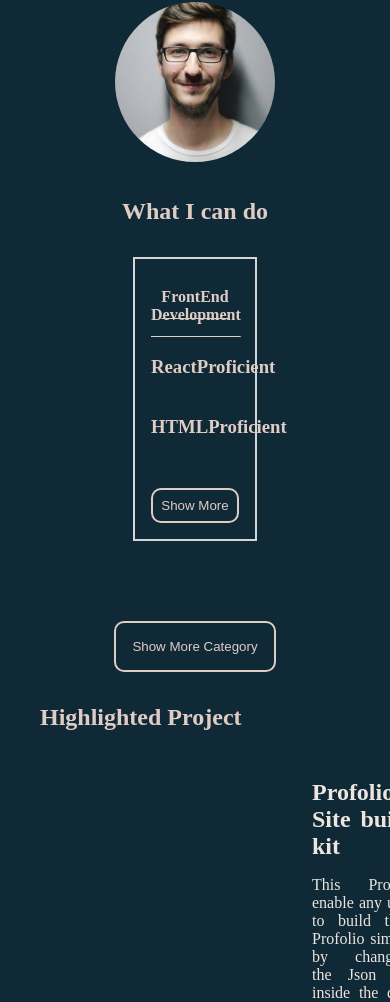
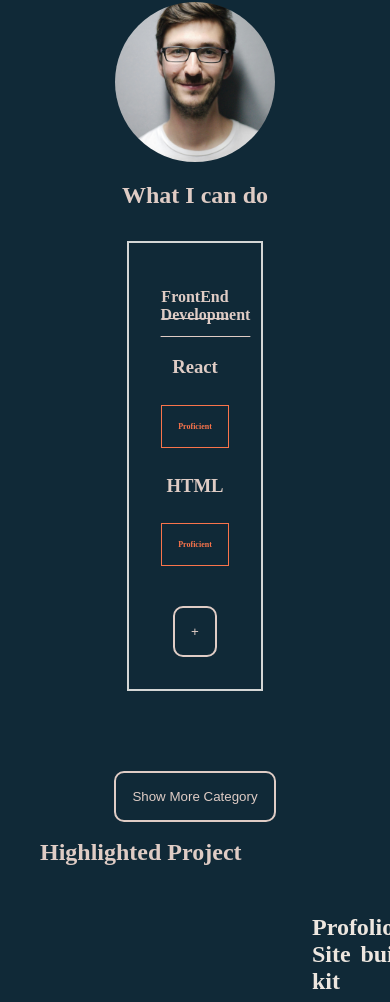
Before and after one commit to AngusTso/AngusTso.github.io, a React (Vite) app in the folder AngusTsoProfolio/: page / in a window 390 px wide. Shown: the part 763-1765 px from the top of the page. Built offline with nearby package versions, Linux system fonts and the light colour scheme.

Commit message:
Change mobile styling for skillcard

```diff
--- a/AngusTsoProfolio/src/component/SkillCard.jsx
+++ b/AngusTsoProfolio/src/component/SkillCard.jsx
@@ -13,7 +13,7 @@ const SkillCard = ({ skillCategory, skills = [] }) => {
             <li key={skill.title} className={styles.skillList}>
               <h3>{skill.title}</h3>
               <img src={skill.logo} />
-              <h3>{skill.skillLevel}</h3>
+              <h3 className={styles.skillLevel}>{skill.skillLevel}</h3>
             </li>
           );
         })}
@@ -24,7 +24,10 @@ const SkillCard = ({ skillCategory, skills = [] }) => {
             setOpenDetail((prev) => !prev);
           }}
         >
-          {openDetail ? "Show Less" : "Show More"}
+          <span className={styles.desktopLabel}>
+            {openDetail ? "Show Less" : "Show More"}
+          </span>
+          <span className={styles.mobileLabel}>{openDetail ? "-" : "+"}</span>
         </button>
       )}
     </div>
--- a/AngusTsoProfolio/src/component/SkillCard.module.css
+++ b/AngusTsoProfolio/src/component/SkillCard.module.css
@@ -27,3 +27,56 @@
   display: flex;
   justify-content: space-between;
 }
+.desktopLabel {
+  display: block;
+}
+
+.mobileLabel {
+  display: none;
+}
+@media (max-width: 800px) {
+  .skillContainer {
+    border: 2px solid #d4d6d5;
+    padding: 2rem;
+    margin-bottom: 1rem;
+    text-align: center;
+  }
+  .skillContainer h2 {
+    font-size: 1rem;
+    text-decoration: underline;
+    text-underline-offset: 1rem;
+    text-align: center;
+  }
+  .skillContainer ul {
+    padding: 0;
+    margin: 0;
+  }
+  .skillLevel {
+    font-size: 0.5rem;
+    color: #f9744b;
+    border: 1px solid #f9744b;
+    padding: 1rem;
+  }
+  .skillContainer button {
+    padding: 1rem;
+  }
+
+  .skillContainer button:active {
+    padding: 1rem;
+    background-color: transparent;
+  }
+  .skillList {
+    list-style-type: none;
+    display: flex;
+    flex-direction: column;
+    align-items: center;
+  }
+
+  .desktopLabel {
+    display: none;
+  }
+
+  .mobileLabel {
+    display: block;
+  }
+}
--- a/AngusTsoProfolio/src/screen/Home.module.css
+++ b/AngusTsoProfolio/src/screen/Home.module.css
@@ -99,4 +99,9 @@ h1 {
     border-radius: 50%;
     object-fit: cover;
   }
+
+  .techContainer {
+    text-align: center;
+    margin: 1rem;
+  }
 }
```
